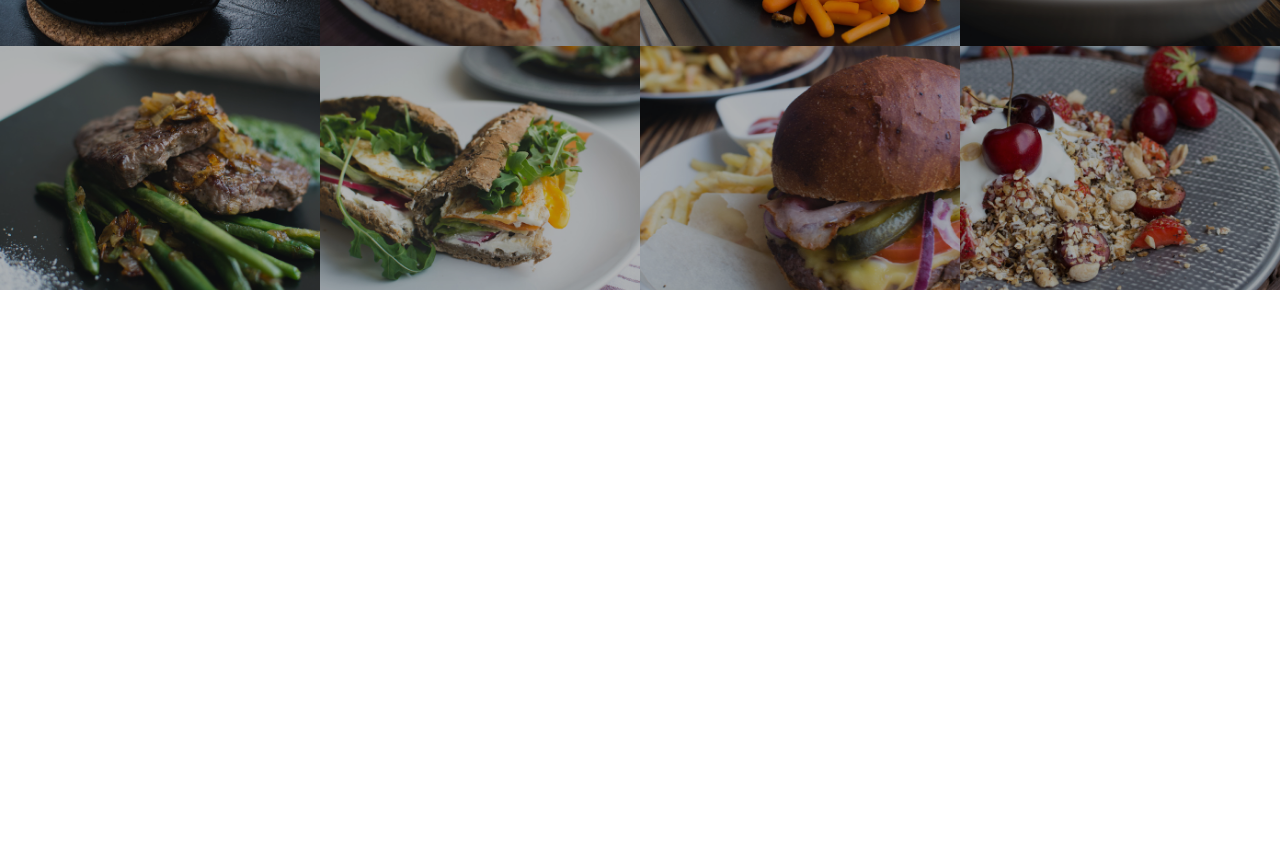
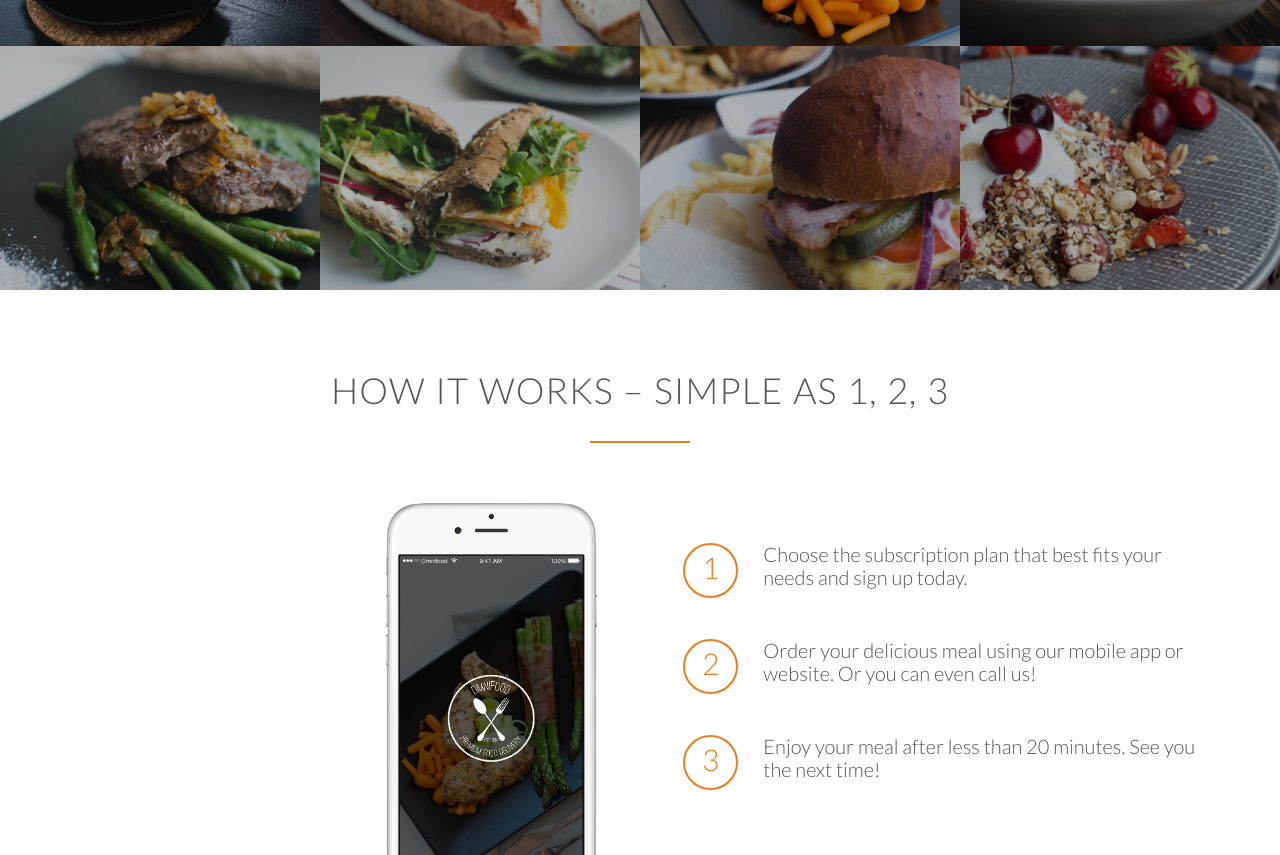
Before and after one commit to mamemakimameo/udemy-jonas-lesson5, a plain HTML site: page index.html in a window 1280 px wide. Shown: the part 1688-2543 px from the top of the page. Before the commit the page ends 1978 px from the top, so only its background shows below. Drawn offline with nearby package versions, Linux system fonts and the light colour scheme.

Commit message:
[update]Section追加 5章のhow-it-worksセクション完成時点のソースです

```diff
--- a/index.html
+++ b/index.html
@@ -60,7 +60,7 @@
     </div>
   </section>
   <section class="section-meals">
-    <ul class="meals-showcase">
+    <ul class="meals-showcase clearfix">
       <li>
         <figure class="meal-photo">
           <img src="resources/img/1.jpg" alt="1.	Korean bibimbap with egg and vegetables">
@@ -81,6 +81,8 @@
           <img src="resources/img/4.jpg" alt="4.	Autumn pumpkin soup">
         </figure>
       </li>
+    </ul>
+    <ul class="meals-showcase clearfix">
       <li>
         <figure class="meal-photo">
           <img src="resources/img/5.jpg" alt="5.	Paleo beef steak with vegetables">
@@ -103,11 +105,33 @@
       </li>
     </ul>
   </section>
+  <section class="section-steps">
+    <div class="row">
+      <h2>How it works &ndash; Simple as 1, 2, 3</h2>
+    </div>
+    <div class="row">
+      <div class="col span-1-of-2 steps-box">
+        <img src="resources/img/app-iPhone.png" alt="Omnifood app on iPhone" class="app-screen">
+      </div>
+      <div class="col span-1-of-2 steps-box">
+        <div class="works-step">
+          <div>1</div>
+          <p>Choose the subscription plan that best fits your needs and sign up today.</p>
+        </div>
+        <div class="works-step">
+          <div>2</div>
+          <p>Order your delicious meal using our mobile app or website. Or you can even call us!</p>
+        </div>
+        <div class="works-step">
+          <div>3</div>
+          <p>Enjoy your meal after less than 20 minutes. See you the next time! </p>
+         </div>
+         <a href="#" class="btn-app"><img src="resources/img/download-app.svg" alt="App Store Button"></a>
+         <a href="#" class="btn-app"><img src="resources/img/download-app-android.png" alt="Play Store Button"></a>
+        </div>
+    </div>
+  </section>
 </body>
 <!-- https://ionicons.com/ -->
 <script src="https://unpkg.com/ionicons@5.1.2/dist/ionicons.js"></script>
 </html>
-
-<!--
-
- -->
--- a/resources/css/style.css
+++ b/resources/css/style.css
@@ -14,6 +14,15 @@ html{
   font-weight: 300;
   font-size: 20px;
   text-rendering: optimizeLegibility;
+}
+
+.clearfix {zoom:1}
+.clearfix::after {
+  content: '.';
+  clear: both;
+  display: block;
+  height: 0;
+  visibility: hidden;
 }
 
 /* ----------------------------------- */
@@ -229,3 +238,55 @@ header{
   opacity: 1;
   transform: scale(1.03);
 }
+
+/* ----------------------------------- */
+/* HOW IT WORKS */
+/* ----------------------------------- */
+
+.section-step {
+  background-color: rgb(170, 48, 48);
+}
+
+.steps-box:first-child{
+  text-align: right;
+  padding-right:3%;
+  margin-top: 30px;
+}
+
+.steps-box:last-child{
+  padding-left: 3%;
+  margin-top:70px;
+}
+
+.app-screen {
+  width:40%;
+  height:auto;
+}
+
+.works-step {
+  margin-bottom:50px;
+}
+
+.works-step div {
+  color:#e67e22;
+  display: block;
+  border:2px solid #e67e22;
+  border-radius: 50%;
+  height:55px;
+  width:55px;
+  text-align: center;
+  padding:5px;
+  float:left;
+  font-size:150%;
+  margin-right: 25px;
+}
+
+.works-step:last-of-type{
+  margin-bottom: 80px;
+}
+
+.btn-app img {
+  height:50px;
+  width: auto;
+  margin-right: 20px;
+}
```
